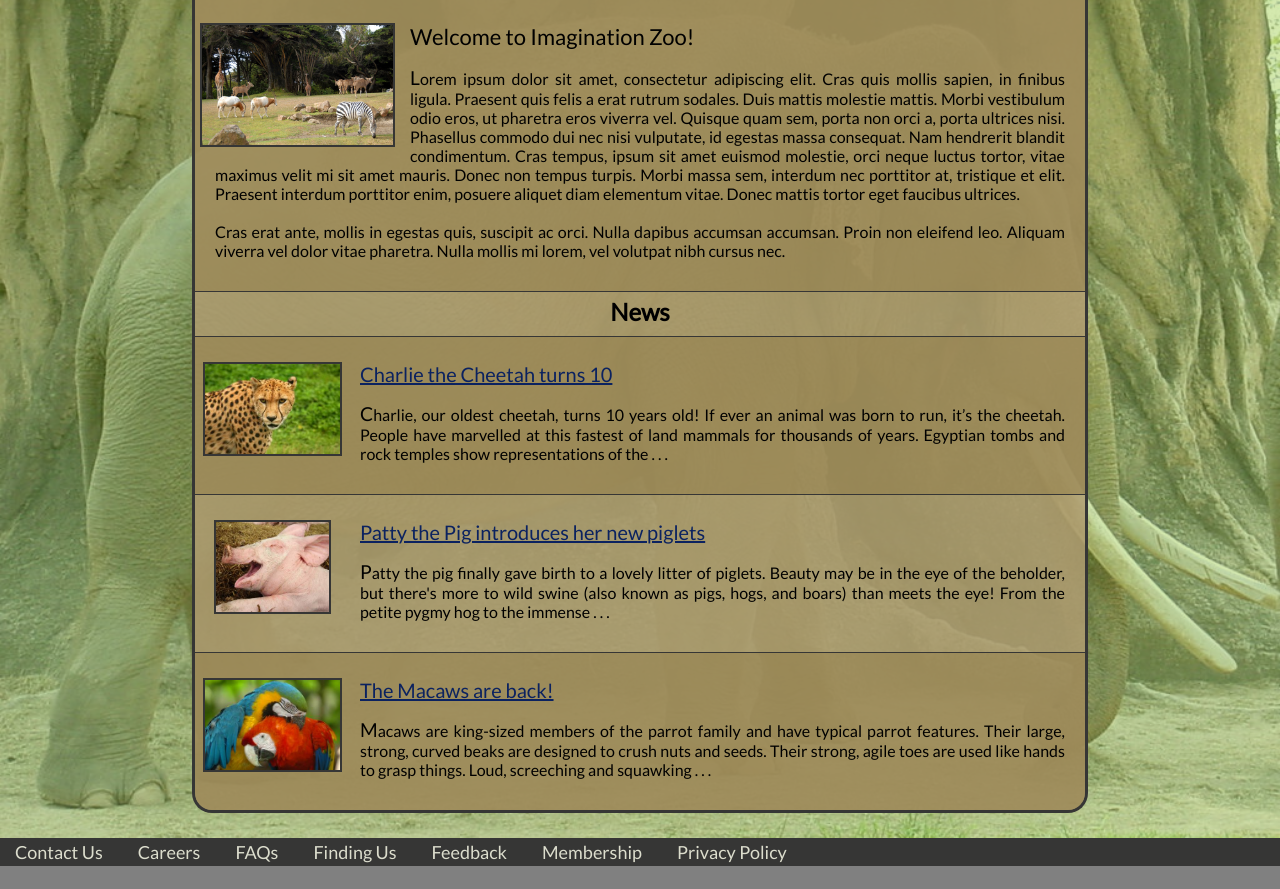
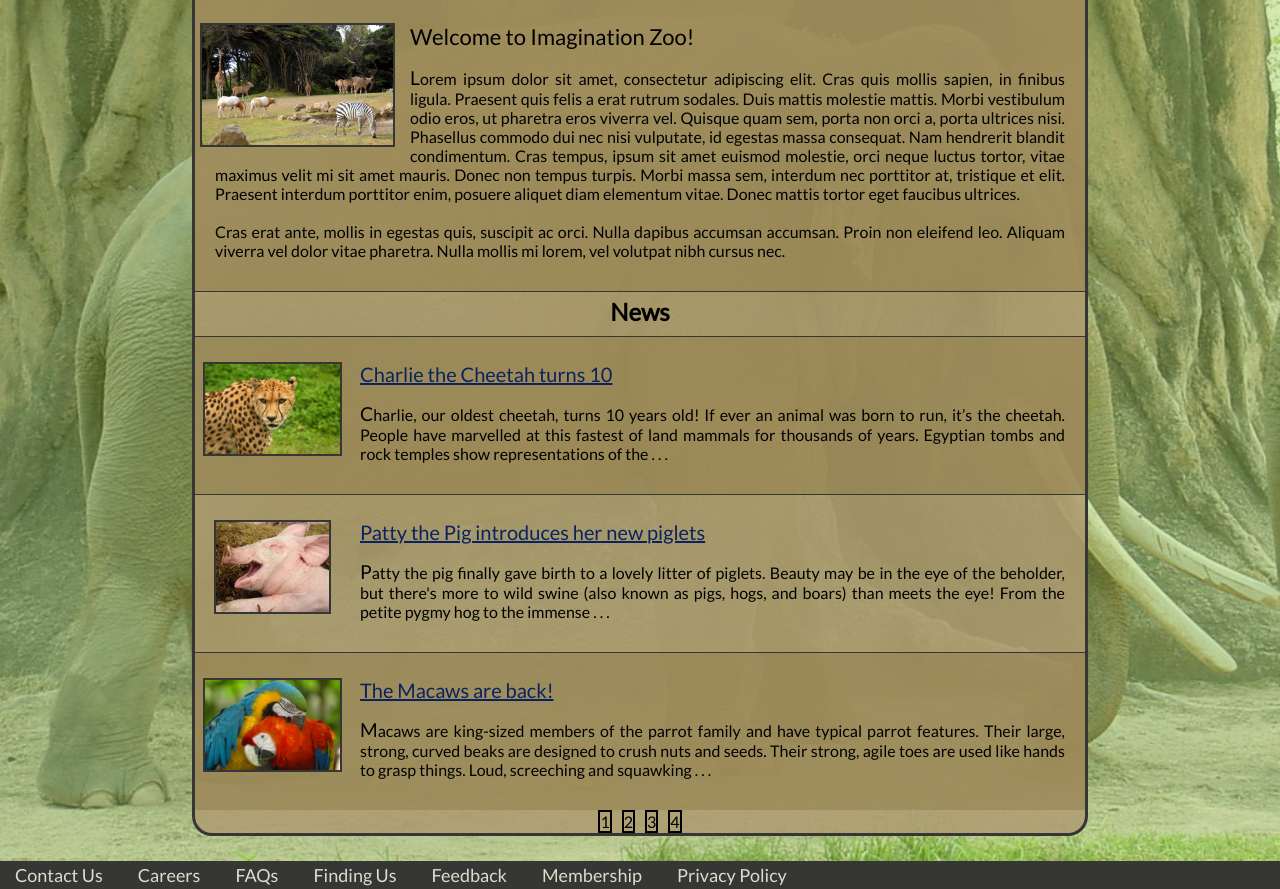
Before and after one commit to naninuneno/north-american-octo-nemesis-COM308, a plain HTML site: page index.html in a window 1280 px wide. Shown: the part 131-1020 px from the top of the page. Before the commit the page ends 997 px from the top, so only its background shows below. Drawn offline with nearby package versions, Linux system fonts and the light colour scheme.

Commit message:
Added pagination button generation (WIP)

```diff
--- a/css/main.css
+++ b/css/main.css
@@ -365,3 +365,14 @@ a:hover {
 	margin-top: 50px;
 	margin-bottom: 15px;
 }
+
+#pg-btns {
+	text-align: center;
+}
+
+.pg-btn {
+	display: inline-block;
+	margin-left: 5px;
+	margin-right: 5px;
+	border: 2px solid black;
+}
--- a/js/index.js
+++ b/js/index.js
@@ -27,9 +27,22 @@ function truncateText(element, maxLength) {
 	return truncated;
 }
 
+function addPaginationButtons() {
+	var MAX_SEGMENTS = 3;
+	var NO_OF_SEGMENTS = $('.segment').length;
+	if (NO_OF_SEGMENTS > MAX_SEGMENTS) {
+		$( "<div id='pg-btns'></div>").appendTo($('.float-fill'));
+	}
+	for (var i = 1; i <= NO_OF_SEGMENTS; i++) {
+		$( "<div class='pg-btn'>" + i + "</div>" ).appendTo($('#pg-btns'));
+	}
+}
+
 	// truncate any preview text
 var previewElements = $('.preview');
 for (index = 0; index < previewElements.length; ++index) {
 	var currentElement = previewElements[index];
 	$(currentElement).text(truncateText(currentElement, 250));
 }
+
+addPaginationButtons();
```
